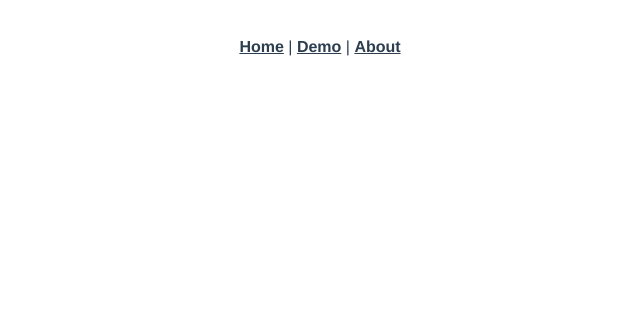
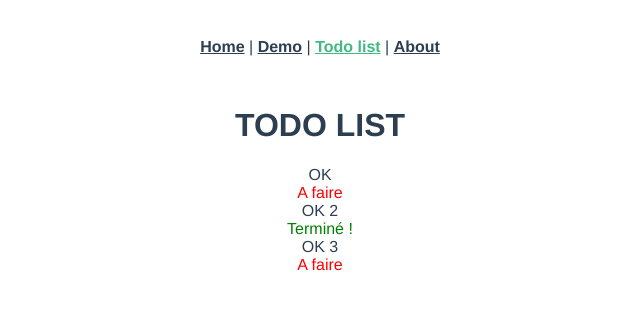
Before and after one commit to Faboulous53/iia-vuejs-2022, a Vue app in the folder formation-router/: page /todo in a window 1280 px wide. Before the commit this address had no page. Shown: the top 310 px of the page, without its empty margins (320-960 px from the left). Built offline with nearby package versions, Linux system fonts and the light colour scheme.

Commit message:
JOUR 2 - TODO LIST

```diff
--- a/formation-router/src/App.vue
+++ b/formation-router/src/App.vue
@@ -2,6 +2,7 @@
   <div id="nav">
     <router-link to="/">Home</router-link> |
     <router-link to="/demo">Demo</router-link> |
+    <router-link to="/todo">Todo list</router-link> |
     <router-link to="/about">About</router-link>
   </div>
 
--- /dev/null
+++ b/formation-router/src/components/TodoComponent.vue
@@ -0,0 +1,28 @@
+<template>
+	<div>
+		<div class="titre">
+			{{ todo.title }}
+		</div>
+
+		<div v-if="todo.completed" class="ok">Terminé !</div>
+		<div v-else class="ko">A faire</div>
+	</div>
+</template>
+
+<script>
+export default {
+	props: {
+		todo: Object
+	}
+}
+</script>
+
+<style>
+.ok {
+	color: green;
+}
+
+.ko {
+	color: red;
+}
+</style>
--- a/formation-router/src/router/index.js
+++ b/formation-router/src/router/index.js
@@ -1,6 +1,7 @@
 import { createRouter, createWebHistory } from 'vue-router'
 import Home from '../views/Home.vue'
 import Demo from '../views/Demo.vue'
+import TodoView from '../views/TodoView.vue'
 
 const routes = [
   {
@@ -13,6 +14,12 @@ const routes = [
     path: '/demo',
     name: 'Demo',
     component: Demo
+  },
+
+  {
+    path: '/todo',
+    name: 'todo',
+    component: TodoView
   },
 
   {
--- /dev/null
+++ b/formation-router/src/views/TodoView.vue
@@ -0,0 +1,31 @@
+<template>
+	<div>
+		<h1>TODO LIST</h1>
+
+		<todo	v-for="todo of todos"
+				:key="todo.id"
+				:todo="todo" />
+	</div>
+</template>
+
+<script>
+// @ fait revenir au répertoire "src"
+// import Todo from '../components/TodoComponent.vue';
+import Todo from '@/components/TodoComponent.vue';
+
+export default {
+	components: {
+		Todo
+	},
+
+	data() {
+		return {
+			todos: [
+				{ id: 1, title: "OK", completed: false },
+				{ id: 2, title: "OK 2", completed: true },
+				{ id: 3, title: "OK 3", completed: false },
+			]
+		}
+	}
+}
+</script>
```
Also changed, not shown: formation-router/src/views/Demo.vue (line endings or trailing spaces).
